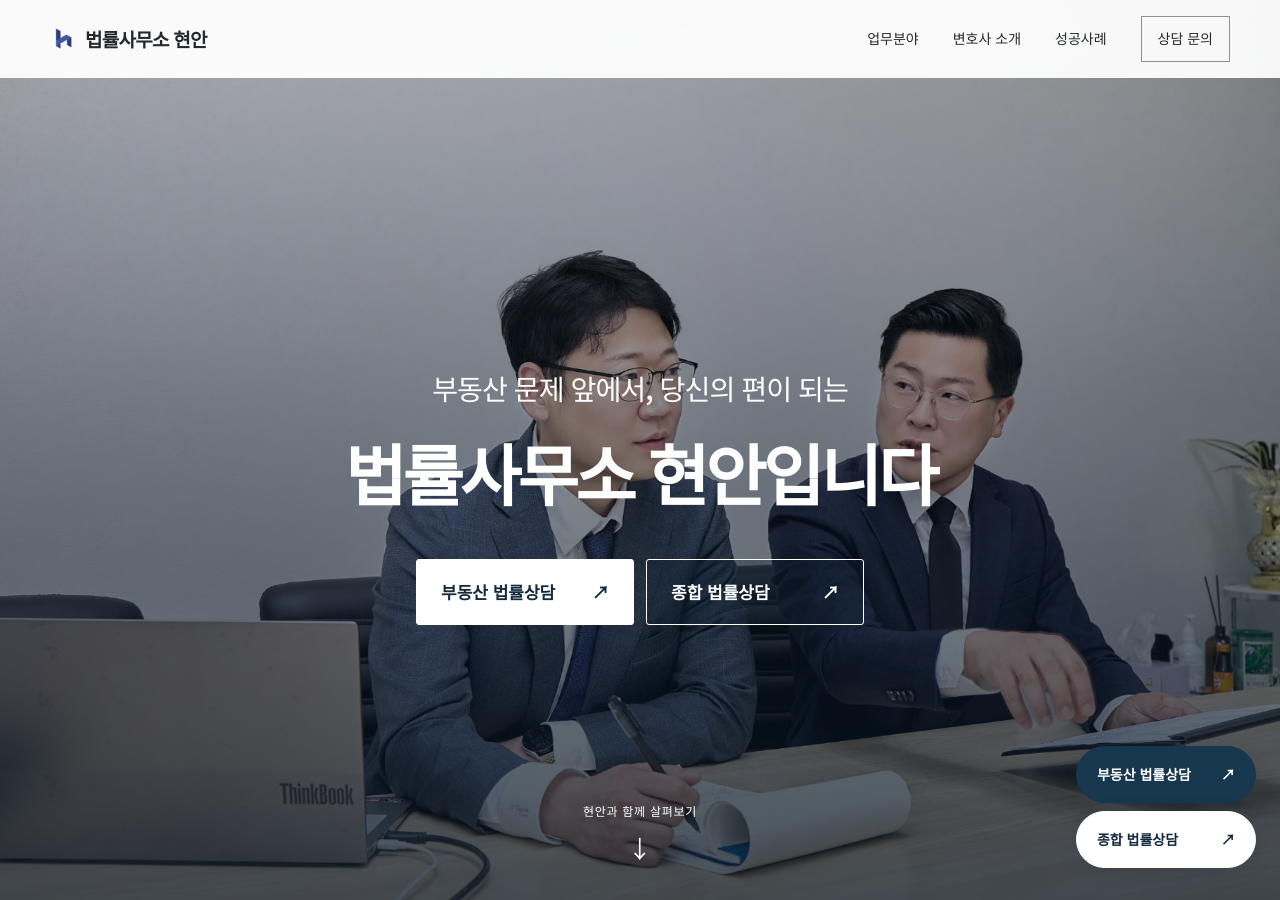
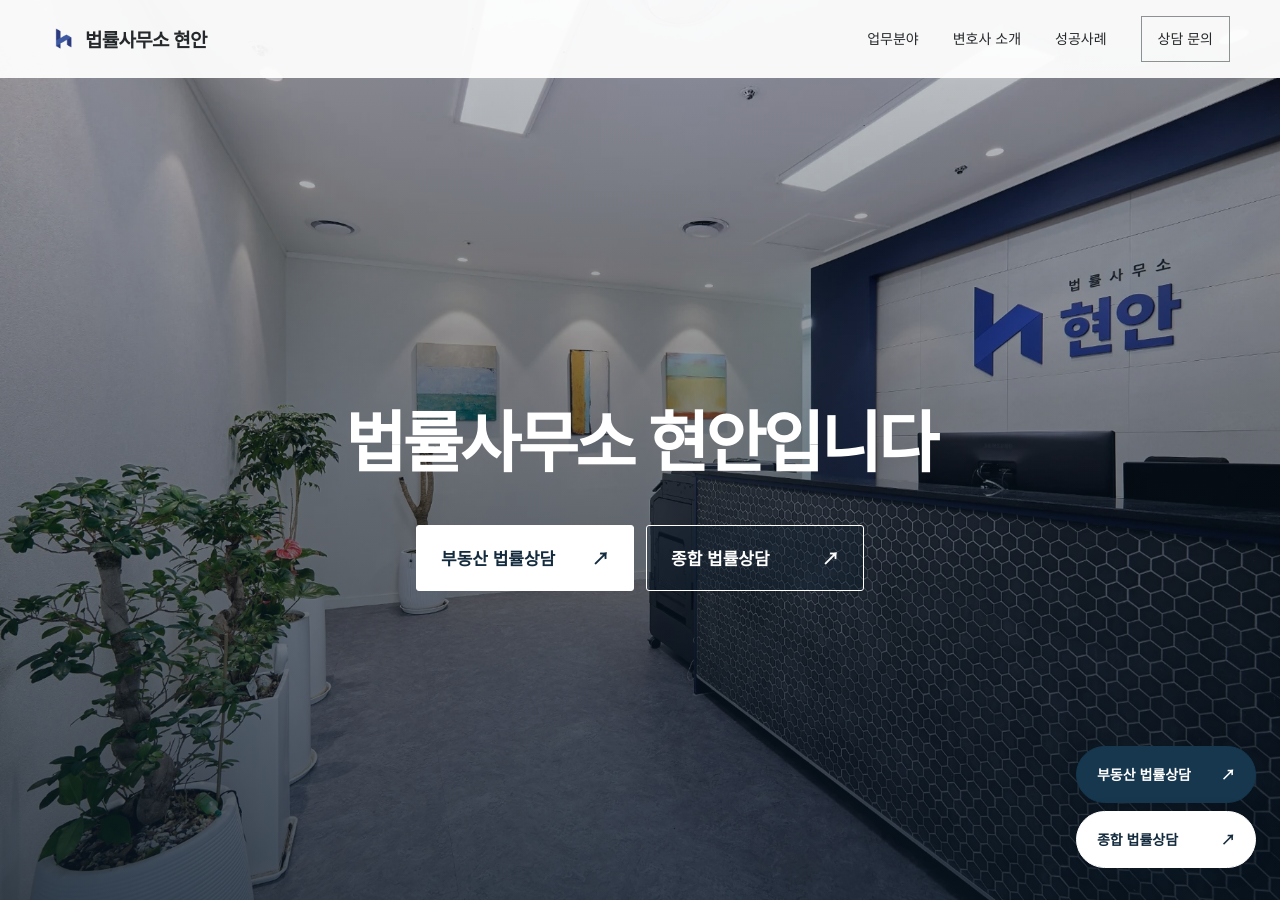
Before and after one commit to jiwonbaek100/hyunan-site, a Jekyll site: the page built from index.html, in a window 1280 px wide and 900 px high. Built offline with Jekyll 4.4.1, drawn with Linux system fonts in a browser that asks for light colours; some web fonts are replaced.

Commit message:
Use reception photo and simplify homepage hero text

```diff
--- a/index.html
+++ b/index.html
@@ -61,11 +61,11 @@
 
   <main id="top">
     <section class="home-hero" aria-labelledby="home-title">
-      <img class="home-hero-photo" src="/images/home-team.webp" alt="현안의 두 변호사가 회의하는 모습" fetchpriority="high" width="1920" height="1280">
+      <img class="home-hero-photo" src="/images/home-reception.webp" alt="법률사무소 현안 로비" fetchpriority="high" width="1920" height="1280">
       <div class="home-hero-shade"></div><div class="wrap home-hero-copy">
-        <p>부동산 문제 앞에서, 당신의 편이 되는</p><h1 id="home-title">법률사무소 현안입니다</h1>
+        <h1 id="home-title">법률사무소 현안입니다</h1>
         <div class="home-actions"><button type="button" data-intake-open data-intake-kind="부동산">부동산 법률상담 <span>↗</span></button><button type="button" data-intake-open data-intake-kind="종합">종합 법률상담 <span>↗</span></button></div>
-      </div><a class="home-scroll" href="#property">현안과 함께 살펴보기 <span>↓</span></a>
+      </div>
     </section>
     <section class="section property-section" id="property"><div class="wrap">
       <div class="property-heading"><p class="label">우리의 재산, 우리의 문제</p><h2 class="title">집 한 채에 걸린 돈이 이만큼인데,<br>“문제없다”는 말만 믿어도 될까요?</h2><p class="muted">계약서에 서명하는 순간부터, 돌려받아야 할 돈이 생기는 순간까지.</p></div>
```
